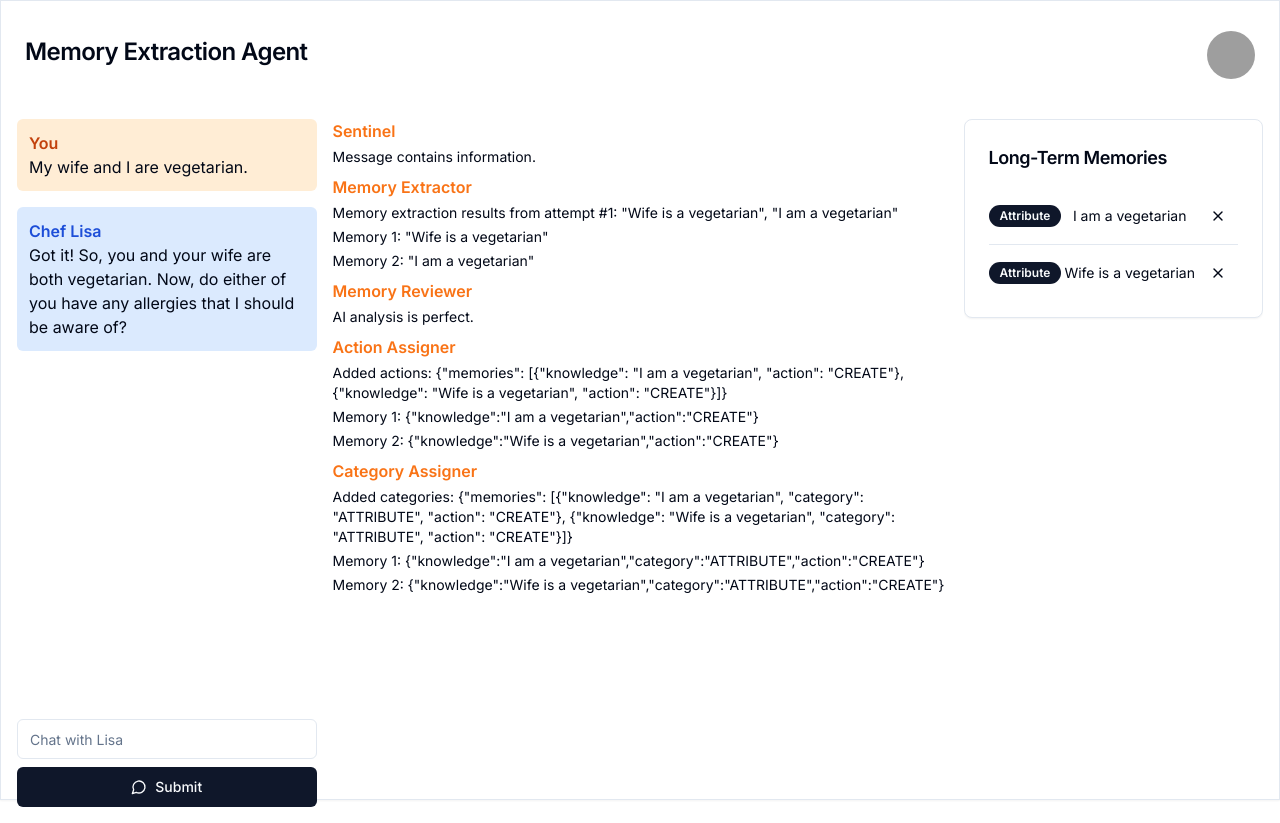
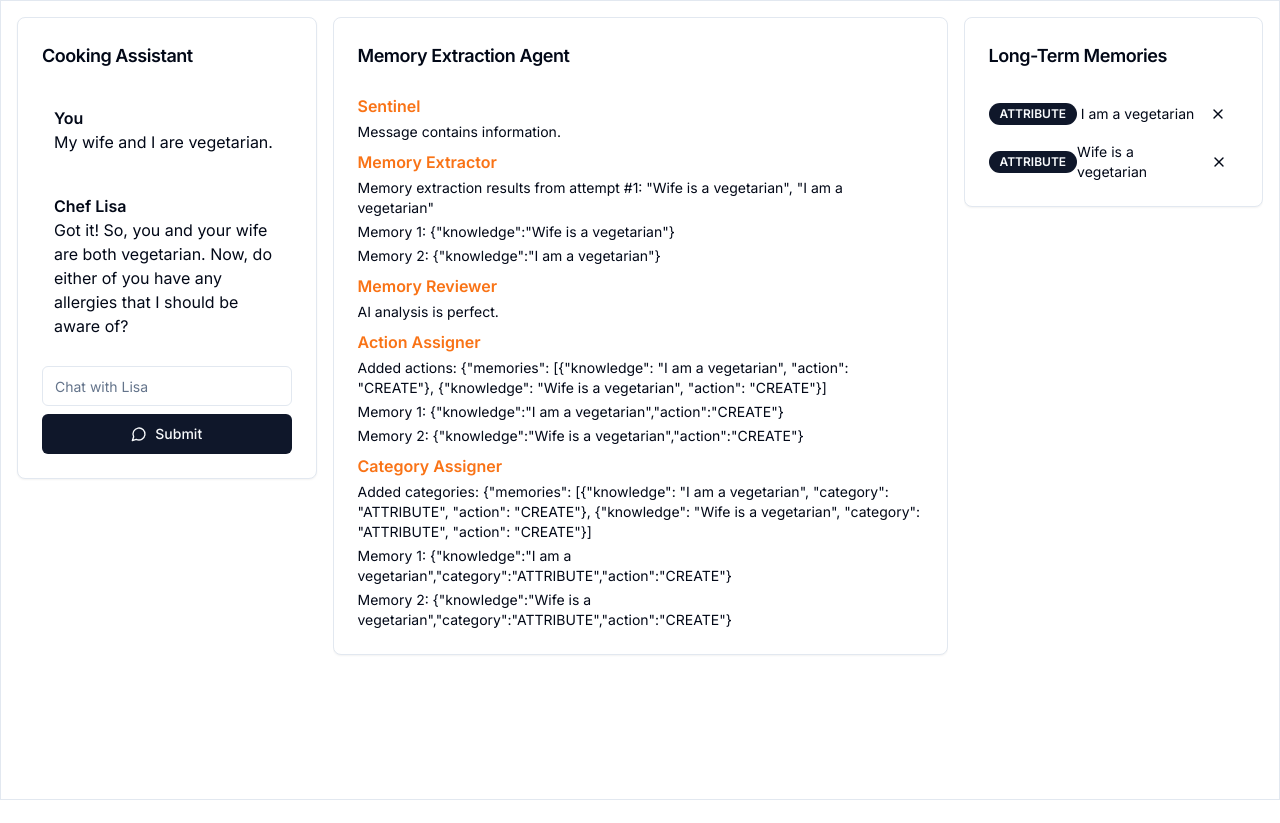
Before and after one commit to nnance/vercel-ai-examples, a Next.js app in the folder longterm-memory/: page / in a window 1280 px wide. After the commit the page ends 800 px from the top, so only its background shows below. Built offline with nearby package versions, Linux system fonts and the light colour scheme; grey boxes are pictures that could not be loaded.

Commit message:
each compoenent is data driven

```diff
--- a/longterm-memory/src/app/chat.tsx
+++ b/longterm-memory/src/app/chat.tsx
@@ -1,26 +1,54 @@
 import { Button } from "@/components/ui/button";
+import { Card, CardHeader, CardTitle, CardContent } from "@/components/ui/card";
 import { Input } from "@/components/ui/input";
-import { MessageCircle, X } from "lucide-react";
+import { MessageCircle } from "lucide-react";
+
+interface ChatMessage {
+  text: string;
+  sender: "user" | "chef";
+}
 
 export function Chat() {
+  const messages: ChatMessage[] = [
+    { text: "My wife and I are vegetarian.", sender: "user" },
+    {
+      text: "Got it! So, you and your wife are both vegetarian. Now, do either of you have any allergies that I should be aware of?",
+      sender: "chef",
+    },
+  ];
+
+  const renderMessage = (message: ChatMessage, index: number) => {
+    return (
+      <div
+        key={index}
+        className={`bg-${
+          message.sender === "user" ? "orange" : "blue"
+        }-100 p-3 rounded-md`}
+      >
+        <h3
+          className={`font-semibold text-${
+            message.sender === "user" ? "orange" : "blue"
+          }-700`}
+        >
+          {message.sender === "user" ? "You" : "Chef Lisa"}
+        </h3>
+        <p>{message.text}</p>
+      </div>
+    );
+  };
+
   return (
     <div className="md:col-span-1 flex flex-col h-full">
+      <Card>
+        <CardHeader>
+          <CardTitle className="text-lg">Cooking Assistant</CardTitle>
+        </CardHeader>
+        <CardContent className="space-y-2">
           <div
             className="flex-grow overflow-y-auto mb-4 space-y-4"
             aria-label="Chat messages"
           >
-        <div className="bg-orange-100 p-3 rounded-md">
-          <h3 className="font-semibold text-orange-700">You</h3>
-          <p>My wife and I are vegetarian.</p>
-        </div>
-        <div className="bg-blue-100 p-3 rounded-md">
-          <h3 className="font-semibold text-blue-700">Chef Lisa</h3>
-          <p>
-            Got it! So, you and your wife are both vegetarian. Now, do either of
-            you have any allergies that I should be aware of?
-          </p>
-        </div>
-        {/* Additional messages can be added here */}
+            {messages.map(renderMessage)}
           </div>
           <div className="flex flex-col space-y-2">
             <Input placeholder="Chat with Lisa" aria-label="Chat input" />
@@ -29,6 +57,8 @@ export function Chat() {
               Submit
             </Button>
           </div>
+        </CardContent>
+      </Card>
     </div>
   );
 }
--- a/longterm-memory/src/app/memories.tsx
+++ b/longterm-memory/src/app/memories.tsx
@@ -4,7 +4,29 @@ import { Card, CardContent, CardHeader, CardTitle } from "@/components/ui/card";
 import { Separator } from "@/components/ui/separator";
 import { X } from "lucide-react";
 
+interface Memory {
+  knowledge: string;
+  category: "ATTRIBUTE" | "ACTION";
+}
+
 export function Memories() {
+  const memories: Memory[] = [
+    { knowledge: "I am a vegetarian", category: "ATTRIBUTE" },
+    { knowledge: "Wife is a vegetarian", category: "ATTRIBUTE" },
+  ];
+
+  const renderMemory = (memory: Memory, index: number) => {
+    return (
+      <div key={index} className="flex justify-between items-center">
+        <Badge>{memory.category}</Badge>
+        <span className="text-sm">{memory.knowledge}</span>
+        <Button variant="ghost" size="icon">
+          <X className="h-4 w-4" />
+        </Button>
+      </div>
+    );
+  };
+
   return (
     <div className="md:col-span-1 overflow-y-auto h-full">
       <Card>
@@ -12,21 +34,7 @@ export function Memories() {
           <CardTitle className="text-lg">Long-Term Memories</CardTitle>
         </CardHeader>
         <CardContent className="space-y-2">
-          <div className="flex justify-between items-center">
-            <Badge>Attribute</Badge>
-            <span className="text-sm">I am a vegetarian</span>
-            <Button variant="ghost" size="icon">
-              <X className="h-4 w-4" />
-            </Button>
-          </div>
-          <Separator />
-          <div className="flex justify-between items-center">
-            <Badge>Attribute</Badge>
-            <span className="text-sm">Wife is a vegetarian</span>
-            <Button variant="ghost" size="icon">
-              <X className="h-4 w-4" />
-            </Button>
-          </div>
+          {memories.map(renderMemory)}
         </CardContent>
       </Card>
     </div>
--- a/longterm-memory/src/app/memory-extraction.tsx
+++ b/longterm-memory/src/app/memory-extraction.tsx
@@ -1,40 +1,97 @@
-import { Badge } from "@/components/ui/badge";
+import { Card, CardHeader, CardTitle, CardContent } from "@/components/ui/card";
+
+interface MemoryAction {
+  knowledge: string;
+  action?: "CREATE" | "UPDATE" | "DELETE";
+  category?: "ATTRIBUTE" | "ACTION";
+}
+
+interface Agent {
+  name: string;
+  messages: string[];
+  memories: MemoryAction[];
+}
 
 export function MemoryExtraction() {
+  const agents: Agent[] = [
+    {
+      name: "Sentinel",
+      messages: ["Message contains information."],
+      memories: [],
+    },
+    {
+      name: "Memory Extractor",
+      messages: [
+        'Memory extraction results from attempt #1: "Wife is a vegetarian", "I am a vegetarian"',
+      ],
+      memories: [
+        { knowledge: "Wife is a vegetarian" },
+        { knowledge: "I am a vegetarian" },
+      ],
+    },
+    {
+      name: "Memory Reviewer",
+      messages: ["AI analysis is perfect."],
+      memories: [],
+    },
+    {
+      name: "Action Assigner",
+      messages: [
+        'Added actions: {"memories": [{"knowledge": "I am a vegetarian", "action": "CREATE"}, {"knowledge": "Wife is a vegetarian", "action": "CREATE"}]',
+      ],
+      memories: [
+        { knowledge: "I am a vegetarian", action: "CREATE" },
+        { knowledge: "Wife is a vegetarian", action: "CREATE" },
+      ],
+    },
+    {
+      name: "Category Assigner",
+      messages: [
+        'Added categories: {"memories": [{"knowledge": "I am a vegetarian", "category": "ATTRIBUTE", "action": "CREATE"}, {"knowledge": "Wife is a vegetarian", "category": "ATTRIBUTE", "action": "CREATE"}]',
+      ],
+      memories: [
+        {
+          knowledge: "I am a vegetarian",
+          category: "ATTRIBUTE",
+          action: "CREATE",
+        },
+        {
+          knowledge: "Wife is a vegetarian",
+          category: "ATTRIBUTE",
+          action: "CREATE",
+        },
+      ],
+    },
+  ];
+
+  const renderAgent = (agent: Agent, index: number) => {
+    return (
+      <div className="space-y-1" key={index}>
+        <h4 className="font-semibold text-orange-500">{agent.name}</h4>
+        {agent.messages.map((message, index) => (
+          <p key={index} className="text-sm">
+            {message}
+          </p>
+        ))}
+        {agent.memories.map((memory, index) => (
+          <p key={index} className="text-sm">
+            {`Memory ${index + 1}: ${JSON.stringify(memory)}`}
+          </p>
+        ))}
+      </div>
+    );
+  };
+
   return (
     <div className="md:col-span-2 space-y-4 overflow-y-auto h-full">
-      <div className="space-y-2">
-        <div className="space-y-1">
-          <h4 className="font-semibold text-orange-500">Sentinel</h4>
-          <p className="text-sm">Message contains information.</p>
-        </div>
-        <div className="space-y-1">
-          <h4 className="font-semibold text-orange-500">Memory Extractor</h4>
-          <p className="text-sm">
-            {
-              'Memory extraction results from attempt #1: "Wife is a vegetarian", "I am a vegetarian"'
-            }
-          </p>
-          <p className="text-sm">{'Memory 1: "Wife is a vegetarian"'}</p>
-          <p className="text-sm">{'Memory 2: "I am a vegetarian"'}</p>
-        </div>
-        <div className="space-y-1">
-          <h4 className="font-semibold text-orange-500">Memory Reviewer</h4>
-          <p className="text-sm">AI analysis is perfect.</p>
-        </div>
-        <div className="space-y-1">
-          <h4 className="font-semibold text-orange-500">Action Assigner</h4>
-          <p className="text-sm">{`Added actions: {"memories": [{"knowledge": "I am a vegetarian", "action": "CREATE"}, {"knowledge": "Wife is a vegetarian", "action": "CREATE"}]}`}</p>
-          <p className="text-sm">{`Memory 1: {"knowledge":"I am a vegetarian","action":"CREATE"}`}</p>
-          <p className="text-sm">{`Memory 2: {"knowledge":"Wife is a vegetarian","action":"CREATE"}`}</p>
-        </div>
-        <div className="space-y-1">
-          <h4 className="font-semibold text-orange-500">Category Assigner</h4>
-          <p className="text-sm">{`Added categories: {"memories": [{"knowledge": "I am a vegetarian", "category": "ATTRIBUTE", "action": "CREATE"}, {"knowledge": "Wife is a vegetarian", "category": "ATTRIBUTE", "action": "CREATE"}]}`}</p>
-          <p className="text-sm">{`Memory 1: {"knowledge":"I am a vegetarian","category":"ATTRIBUTE","action":"CREATE"}`}</p>
-          <p className="text-sm">{`Memory 2: {"knowledge":"Wife is a vegetarian","category":"ATTRIBUTE","action":"CREATE"}`}</p>
-        </div>
-      </div>
+      <Card>
+        <CardHeader>
+          <CardTitle className="text-lg">Memory Extraction Agent</CardTitle>
+        </CardHeader>
+        <CardContent className="space-y-2">
+          <div className="space-y-2">{agents.map(renderAgent)}</div>
+        </CardContent>
+      </Card>
     </div>
   );
 }
--- a/longterm-memory/src/app/page.tsx
+++ b/longterm-memory/src/app/page.tsx
@@ -1,8 +1,4 @@
-import { Avatar, AvatarFallback, AvatarImage } from "@/components/ui/avatar";
-import { Button } from "@/components/ui/button";
-import { Card, CardContent, CardHeader, CardTitle } from "@/components/ui/card";
-import { Input } from "@/components/ui/input";
-import { MessageCircle, X } from "lucide-react";
+import { Card, CardContent } from "@/components/ui/card";
 import { MemoryExtraction } from "./memory-extraction";
 import { Memories } from "./memories";
 import { Chat } from "./chat";
@@ -11,13 +7,6 @@ export default function Component() {
   return (
     <div className="w-full h-screen bg-gray-100 p-0">
       <Card className="w-full h-full rounded-none">
-        <CardHeader className="flex flex-row items-center justify-between">
-          <CardTitle>Memory Extraction Agent</CardTitle>
-          <Avatar className="h-12 w-12">
-            <AvatarImage src="/placeholder.svg?height=50&width=50" alt="User" />
-            <AvatarFallback>U</AvatarFallback>
-          </Avatar>
-        </CardHeader>
         <CardContent className="p-4 h-[calc(100vh-5rem)]">
           <div className="grid grid-cols-1 md:grid-cols-4 gap-4 h-full">
             <Chat />
```
Lines whose indentation alone changed are shown as unchanged.
